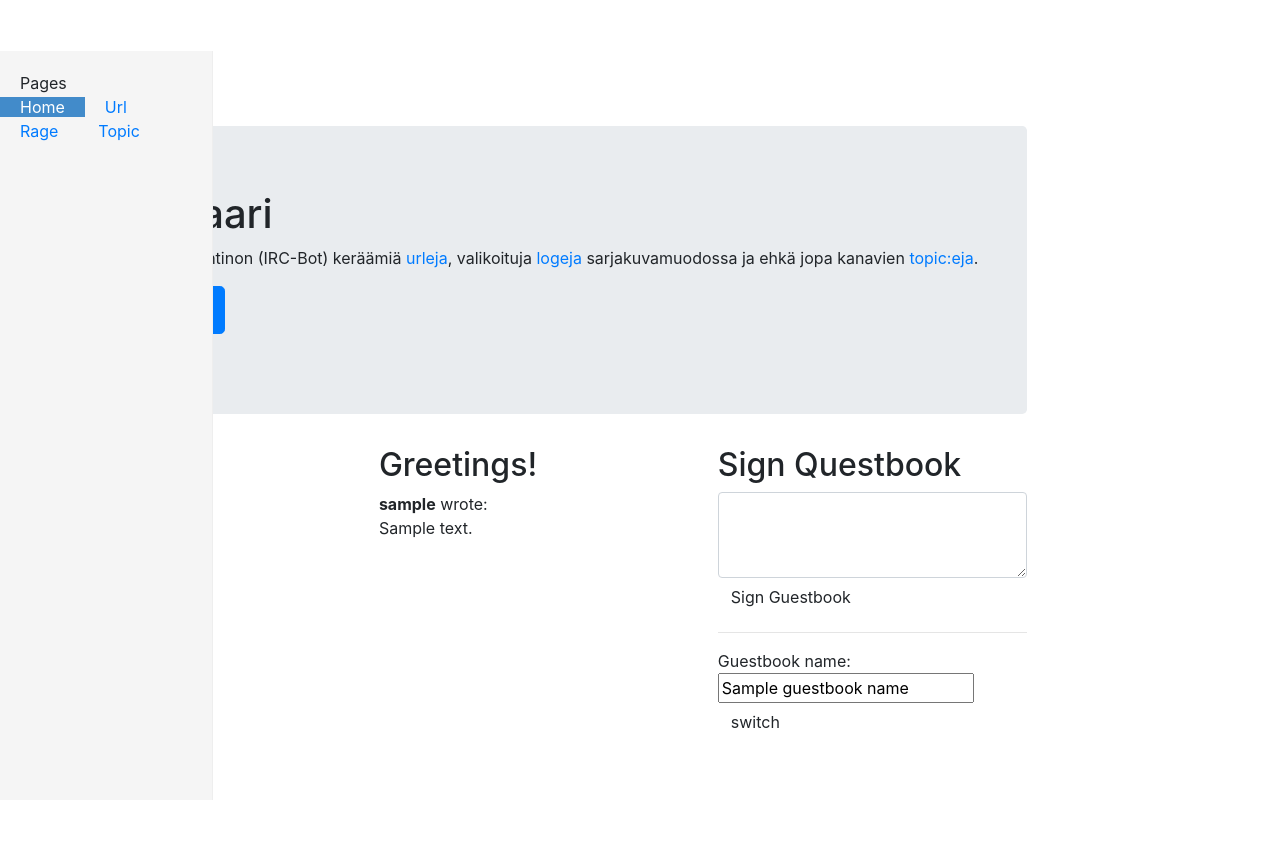
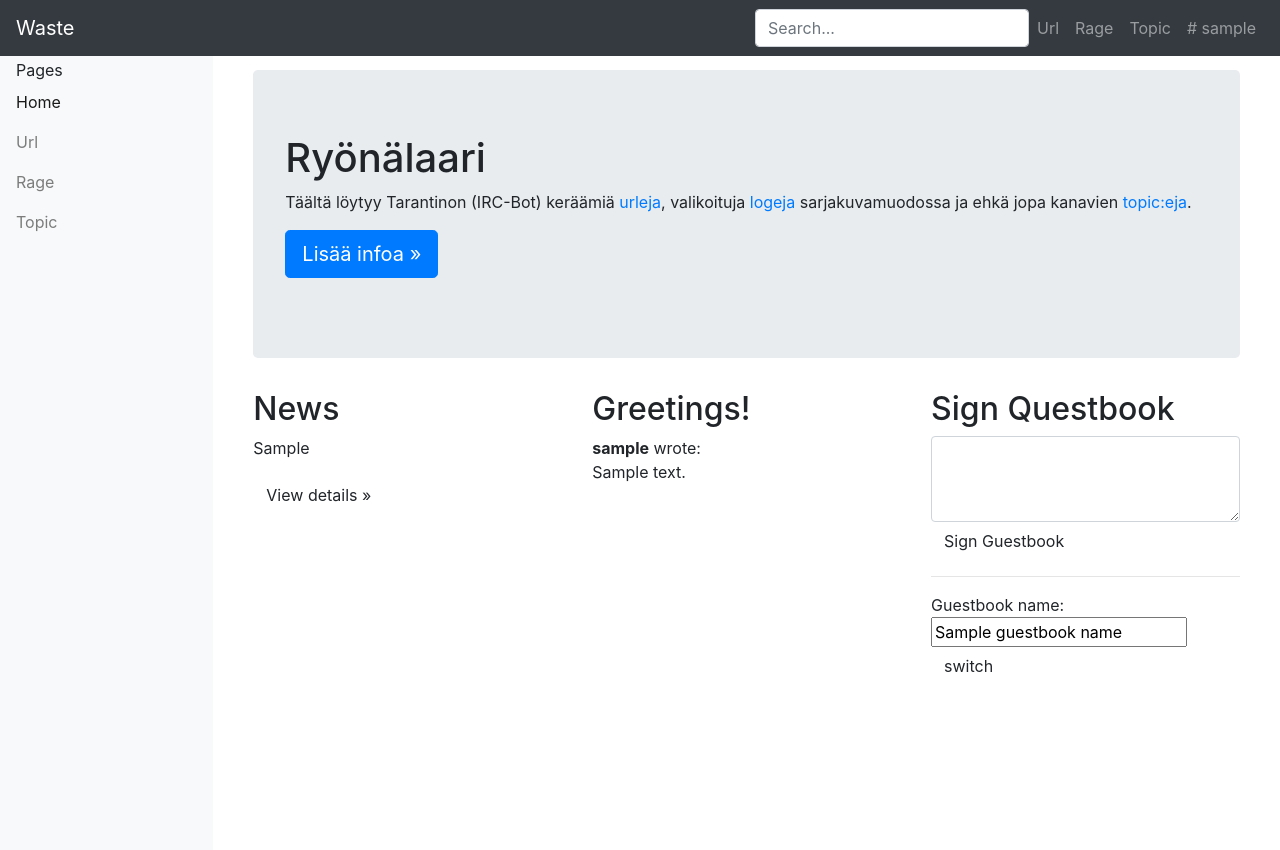
Before and after one commit to HQJaTu/waste.d, a Django app: template waste_d/templates/index.html in a window 1280 px wide. Before the commit the page ends 800 px from the top, so only its background shows below. Run offline with Django 3.2, Linux system fonts and the light colour scheme; the template is opened without the code that fills it: most values are stand-ins (such as "Sample title", 1, 10 or a date in 2020); some libraries are stand-ins or nearby versions.

Commit message:
Upgraded all JavaScript into latest versions

```diff
--- a/waste_d/templates/base.html
+++ b/waste_d/templates/base.html
@@ -21,55 +21,56 @@
 
   <body>
 
-    <div class="navbar navbar-inverse navbar-fixed-top" role="navigation">
-      <div class="container-fluid">
-        <div class="navbar-header">
-          <button type="button" class="navbar-toggle" data-toggle="collapse" data-target=".navbar-collapse">
-            <span class="sr-only">Toggle navigation</span>
-            <span class="icon-bar"></span>
-            <span class="icon-bar"></span>
-            <span class="icon-bar"></span>
+    <nav class="navbar navbar-expand fixed-top navbar-dark bg-dark">
+      <a class="navbar-brand" href="/">Waste</a>
+      <button class="navbar-toggler" type="button" data-toggle="collapse" data-target="#navbarNav">
+        <span class="navbar-toggler-icon"></span>
       </button>
-          <a class="navbar-brand" href="/">Waste</a>
-        </div>
-        <div class="navbar-collapse collapse">
-          <ul class="nav navbar-nav navbar-right">
-            <li><a href="/url/">Url</a></li>
-            <li><a href="/rage/">Rage</a></li>
-            <li><a href="/topic/">Topic</a></li>
-            <li><a href="{{ url }}"/>{{ url_linktext }} {{ username }}</a></li>
+
+      <div class="collapse navbar-collapse" role="navigation">
+        <ul class="navbar-nav mr-auto">
+          <!-- this stuff is left -aligned -->
         </ul>
-          <form class="navbar-form navbar-right">
+        <form class="navbar-form">
           <input type="text" class="form-control" placeholder="Search...">
         </form>
+        <ul class="navbar-nav">
+          <li class="nav-item"><a class="nav-link" href="/url/">Url</a></li>
+          <li class="nav-item"><a class="nav-link" href="/rage/">Rage</a></li>
+          <li class="nav-item"><a class="nav-link" href="/topic/">Topic</a></li>
+          <li class="nav-item"><a class="nav-link" href="{{ url }}"/>{{ url_linktext }} {{ username }}</a></li>
+        </ul>
       </div>
-      </div>
-    </div>
+    </nav>
 
     <div class="container-fluid">
-      <div class="row">
-        <div class="col-sm-3 col-md-2 sidebar">
+      <div class="row min-vh-100 flex-column flex-md-row">
+        <aside class="col-12 col-md-2 p-0 bg-light flex-shrink-1">
+          <nav class="navbar navbar-expand navbar-light bg-light flex-md-column flex-row align-items-start py-2">
+            <div class="collapse navbar-collapse ">
               {% block sidebar %}
-          <ul class="nav nav-sidebar">
+              <ul class="flex-md-column flex-row navbar-nav w-100 justify-content-between">
                 <li class="active"><a href="#">Overview</a></li>
                 <li><a href="#">Reports</a></li>
                 <li><a href="#">Analytics</a></li>
                 <li><a href="#">Export</a></li>
               </ul>
-          <ul class="nav nav-sidebar">
+              <ul class="flex-md-column flex-row navbar-nav w-100 justify-content-between">
                 <li><a href="">Nav item</a></li>
                 <li><a href="">Nav item again</a></li>
                 <li><a href="">One more nav</a></li>
                 <li><a href="">Another nav item</a></li>
                 <li><a href="">More navigation</a></li>
               </ul>
-          <ul class="nav nav-sidebar">
+              <ul class="flex-md-column flex-row navbar-nav w-100 justify-content-between">
                 <li><a href="">Nav item again</a></li>
                 <li><a href="">One more nav</a></li>
                 <li><a href="">Another nav item</a></li>
               </ul>
         {% endblock %}
           </div>
+          </nav>
+        </aside>
         <div class="col-sm-9 col-sm-offset-3 col-md-10 col-md-offset-2 main">
           {% block content %}
           {% endblock %}
--- a/waste_d/templates/index.html
+++ b/waste_d/templates/index.html
@@ -3,12 +3,12 @@
 {% block title %}Waste{% endblock %}
 
 {% block sidebar %}
-    Pages
-    <ul class="nav nav-sidebar">
-        <li class="active"><a href="/">Home</a></li>
-        <li><a href="/url/">Url</a></li>
-        <li><a href="/rage/">Rage</a></li>
-        <li><a href="/topic/">Topic</a></li>
+    <ul class="flex-md-column flex-row navbar-nav w-100 justify-content-between">
+        <li class="nav-item">Pages</li>
+        <li class="nav-item active"><a class="nav-link pl-0" href="/">Home</a></li>
+        <li class="nav-item"><a class="nav-link pl-0" href="/url/">Url</a></li>
+        <li class="nav-item"><a class="nav-link pl-0" href="/rage/">Rage</a></li>
+        <li class="nav-item"><a class="nav-link pl-0" href="/topic/">Topic</a></li>
     </ul>
 {% endblock %}
 
```
Also changed, not shown: waste_d/templates/news.html (+7 -9 lines), waste_d/templates/news_rss.html (+4 -4 lines), waste_d/templates/url.html (+8 -9 lines), waste_d/templates/urls.html (+23 -21 lines). Lines whose indentation alone changed are shown as unchanged.
